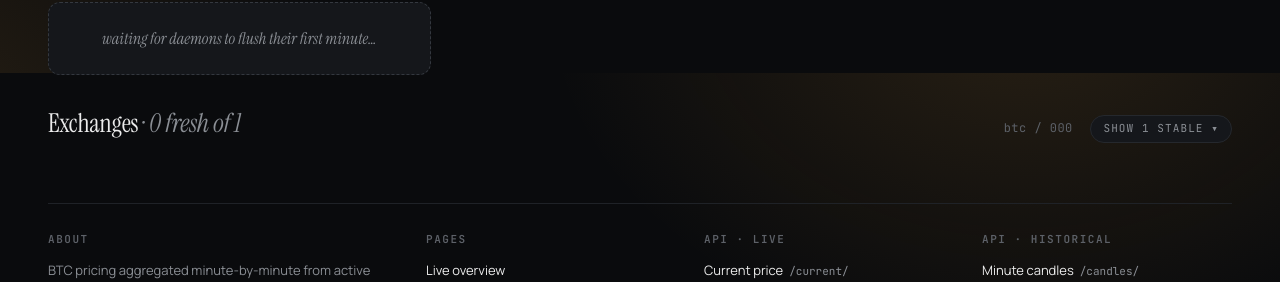
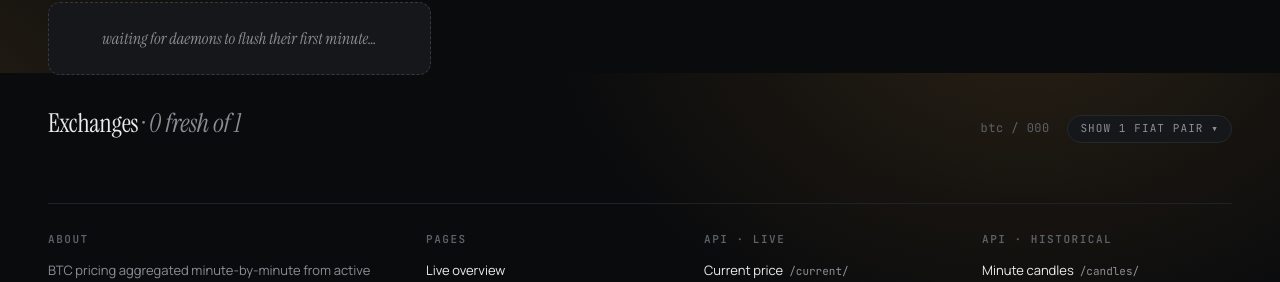
Before and after one commit to AbelLykens/pricemon, a Django app: page / in a window 1280 px wide. Shown: the part 727-1009 px from the top of the page. Run offline with Django 5.2, Linux system fonts and the light colour scheme; tables that the repository leaves empty hold one stand-in row (values such as "Sample post"); parts of the project's set-up code (start-up, migrations or seed data) failed here and were passed over.

Commit message:
Extend chart timeframes to 7d/31d/365d and rename stable toggle
- Adds 7d (10080m), 31d (44640m), 365d (525600m) chart window pills
  with interval mappings (1h, 4h, 1d) sized to keep ~100–365 bars.
- Raises the /api/v1/candles/agg/ window cap from 1440 to 525600
  minutes (backwards compatible — old clients still clamp at 1440).
- Calls timeScale().fitContent() after each setData so the chosen
  timeframe always fills the chart box; hides hh:mm tick labels for
  daily-or-coarser intervals.
- Renames the previous "stable" toggle to "fiat-pair" with corrected
  semantics: it hides only fiat-to-fiat / stable-to-fiat rate-input
  feeds (USDT/USD, USD/EUR, EUR/USDT). BTC-USDT and BTC-USDC stay
  visible because they are legitimate BTC markets, not rate inputs.

Co-Authored-By: Claude Opus 4.7 (1M context) <noreply@anthropic.com>

```diff
--- a/api/templates/api/_exchange_card.html
+++ b/api/templates/api/_exchange_card.html
@@ -1,5 +1,5 @@
 {# Single exchange row card — used inside _overview_content.html. #}
-<div class="ex-card{% if not r.fresh %} dim{% endif %}{% if r.is_stable %} stable{% endif %}">
+<div class="ex-card{% if not r.fresh %} dim{% endif %}{% if r.is_fiat_pair %} fiat-pair{% endif %}">
   <div class="ex-head">
     <div>
       <div class="ex-name">{{ r.exchange }}</div>
--- a/api/templates/api/_overview_content.html
+++ b/api/templates/api/_overview_content.html
@@ -116,7 +116,7 @@
 {# ── Exchanges grid ────────────────────────────────────────── #}
 {% if rows %}
   <div class="section-head">
-    <h2>Exchanges<em> · {{ fresh_count }} fresh{% if dim_count or stable_count %} of {{ rows|length }}{% endif %}</em></h2>
+    <h2>Exchanges<em> · {{ fresh_count }} fresh{% if dim_count or fiat_pair_count %} of {{ rows|length }}{% endif %}</em></h2>
     <span class="section-sub">
       {% if show_all %}all quotes
       {% elif selected_quote %}btc / {{ selected_quote }}
@@ -127,10 +127,10 @@
           <span class="open-label">hide aging/stale ▴</span>
         </button>
       {% endif %}
-      {% if stable_count %}
-        <button type="button" class="stable-toggle" data-stable-count="{{ stable_count }}">
-          <span class="closed-label">show {{ stable_count }} stable ▾</span>
-          <span class="open-label">hide stable ▴</span>
+      {% if fiat_pair_count %}
+        <button type="button" class="fiat-pair-toggle" data-fiat-pair-count="{{ fiat_pair_count }}">
+          <span class="closed-label">show {{ fiat_pair_count }} fiat pair{{ fiat_pair_count|pluralize }} ▾</span>
+          <span class="open-label">hide fiat pairs ▴</span>
         </button>
       {% endif %}
     </span>
@@ -139,7 +139,7 @@
   {% if show_all %}
     {% regroup rows by quote as rows_by_quote %}
     {% for group in rows_by_quote %}
-      <div class="ex-group{% if group.grouper in peg_quotes %} stable-group{% endif %}">
+      <div class="ex-group">
         <div class="group-label">btc / {{ group.grouper }} · {{ group.list|length }} feed{{ group.list|length|pluralize }}</div>
         <div class="ex-grid">
           {% for r in group.list %}
--- a/api/templates/api/overview.html
+++ b/api/templates/api/overview.html
@@ -450,19 +450,16 @@
     margin-top: 2px;
   }
 
-  /* fresh-only default; stale/aging and stablecoin pairs revealed by body classes */
+  /* fresh-only default; stale/aging and fiat-pair feeds revealed by body classes */
   .ex-card.dim { display: none; }
   body.show-stale .ex-card.dim { display: flex; opacity: 0.78; }
-  .ex-card.stable { display: none; }
-  body.show-stables .ex-card.stable { display: flex; }
-  /* both toggles must agree to reveal a card that is both stable AND dim */
-  .ex-card.stable.dim { display: none; }
-  body.show-stale.show-stables .ex-card.stable.dim { display: flex; opacity: 0.78; }
-  /* in all-mode the whole group hides when its quote is a stablecoin */
-  .ex-group.stable-group { display: none; }
-  body.show-stables .ex-group.stable-group { display: block; }
+  .ex-card.fiat-pair { display: none; }
+  body.show-fiat-pairs .ex-card.fiat-pair { display: flex; }
+  /* both toggles must agree to reveal a card that is both fiat-pair AND dim */
+  .ex-card.fiat-pair.dim { display: none; }
+  body.show-stale.show-fiat-pairs .ex-card.fiat-pair.dim { display: flex; opacity: 0.78; }
 
-  .dim-toggle, .stable-toggle {
+  .dim-toggle, .fiat-pair-toggle {
     appearance: none;
     background: var(--surface);
     border: 1px solid var(--border);
@@ -476,16 +473,16 @@
     margin-left: 10px;
     transition: color 0.15s, border-color 0.15s, background 0.15s;
   }
-  .dim-toggle:hover, .stable-toggle:hover {
+  .dim-toggle:hover, .fiat-pair-toggle:hover {
     color: var(--text); border-color: var(--border-strong); background: var(--surface-hover);
   }
-  .dim-toggle .open-label, .stable-toggle .open-label { display: none; }
+  .dim-toggle .open-label, .fiat-pair-toggle .open-label { display: none; }
   body.show-stale .dim-toggle .open-label { display: inline; }
   body.show-stale .dim-toggle .closed-label { display: none; }
   body.show-stale .dim-toggle { color: var(--text); border-color: var(--border-strong); }
-  body.show-stables .stable-toggle .open-label { display: inline; }
-  body.show-stables .stable-toggle .closed-label { display: none; }
-  body.show-stables .stable-toggle { color: var(--text); border-color: var(--border-strong); }
+  body.show-fiat-pairs .fiat-pair-toggle .open-label { display: inline; }
+  body.show-fiat-pairs .fiat-pair-toggle .closed-label { display: none; }
+  body.show-fiat-pairs .fiat-pair-toggle { color: var(--text); border-color: var(--border-strong); }
 
   /* group by quote when ALL mode */
   .ex-group { margin-bottom: 22px; }
@@ -679,6 +676,9 @@
                 <button type="button" class="pill" data-chart-window="360">6h</button>
                 <button type="button" class="pill" data-chart-window="720">12h</button>
                 <button type="button" class="pill" data-chart-window="1440">24h</button>
+                <button type="button" class="pill" data-chart-window="10080">7d</button>
+                <button type="button" class="pill" data-chart-window="44640">31d</button>
+                <button type="button" class="pill" data-chart-window="525600">365d</button>
               </div>
             </div>
             <div class="chart-box" data-fiat-chart="{{ fiat }}"></div>
@@ -749,14 +749,14 @@
   (function () {
     const KEY = 'pricemon:theme';
     const STALE_KEY = 'pricemon:showStale';
-    const STABLES_KEY = 'pricemon:showStables';
+    const FIAT_PAIRS_KEY = 'pricemon:showFiatPairs';
     let theme = 'dark';
     try { theme = localStorage.getItem(KEY) || 'dark'; } catch (_) {}
     document.documentElement.dataset.theme = theme === 'light' ? 'light' : 'dark';
     document.addEventListener('DOMContentLoaded', () => {
       try {
         if (localStorage.getItem(STALE_KEY) === '1') document.body.classList.add('show-stale');
-        if (localStorage.getItem(STABLES_KEY) === '1') document.body.classList.add('show-stables');
+        if (localStorage.getItem(FIAT_PAIRS_KEY) === '1') document.body.classList.add('show-fiat-pairs');
       } catch (_) {}
     });
     document.addEventListener('click', (e) => {
@@ -767,11 +767,11 @@
         try { localStorage.setItem(STALE_KEY, next ? '1' : '0'); } catch (_) {}
         return;
       }
-      const stable = e.target.closest('.stable-toggle');
-      if (stable) {
-        const next = !document.body.classList.contains('show-stables');
-        document.body.classList.toggle('show-stables', next);
-        try { localStorage.setItem(STABLES_KEY, next ? '1' : '0'); } catch (_) {}
+      const fp = e.target.closest('.fiat-pair-toggle');
+      if (fp) {
+        const next = !document.body.classList.contains('show-fiat-pairs');
+        document.body.classList.toggle('show-fiat-pairs', next);
+        try { localStorage.setItem(FIAT_PAIRS_KEY, next ? '1' : '0'); } catch (_) {}
       }
     });
     document.addEventListener('DOMContentLoaded', () => {
@@ -1008,7 +1008,14 @@
     const DEFAULT_WINDOW_MIN = 360;
     const STORAGE_KEY = 'pricemon:chartWindowMin';
     const REFRESH_MS = 15000;
-    const INTERVAL_FOR_WINDOW = { 60: 1, 120: 1, 360: 1, 720: 5, 1440: 5 };
+    // Bucket size per window — keeps ~60–365 candles on screen at every zoom.
+    const INTERVAL_FOR_WINDOW = {
+      60: 1, 120: 1, 360: 1, 720: 5, 1440: 5,
+      10080: 60,        // 7d  → hourly  (168 bars)
+      44640: 240,       // 31d → 4h     (186 bars)
+      525600: 1440,     // 365d → daily (365 bars)
+    };
+    const ALLOWED_WINDOWS = new Set(Object.keys(INTERVAL_FOR_WINDOW).map(Number));
     const fiats = Array.from(document.querySelectorAll('[data-fiat-chart]'))
       .map(el => el.dataset.fiatChart);
     if (!fiats.length || typeof LightweightCharts === 'undefined') return;
@@ -1016,12 +1023,15 @@
     let windowMin = DEFAULT_WINDOW_MIN;
     try {
       const stored = Number(localStorage.getItem(STORAGE_KEY));
-      const allowed = new Set([60, 120, 360, 720, 1440]);
-      if (allowed.has(stored)) windowMin = stored;
+      if (ALLOWED_WINDOWS.has(stored)) windowMin = stored;
     } catch (_) {}
 
     function intervalFor(w) { return INTERVAL_FOR_WINDOW[w] || 1; }
-    function fmtInterval(m) { return m < 60 ? `${m}m` : `${m / 60}h`; }
+    function fmtInterval(m) {
+      if (m < 60) return `${m}m`;
+      if (m < 1440) return `${m / 60}h`;
+      return `${m / 1440}d`;
+    }
 
     function chartThemeOpts() {
       const styles = getComputedStyle(document.documentElement);
@@ -1113,17 +1123,26 @@
         const data = await res.json();
         const intResp = data.interval_minutes || interval;
         const intLabel = fmtInterval(intResp);
+        // Hide hh:mm tick labels for daily candles — they'd all read 00:00 UTC.
+        const dailyOrCoarser = intResp >= 1440;
         for (const fiat of targets) {
           const entry = charts[fiat];
           const bars = (data.series && data.series[fiat]) || [];
           if (!entry) continue;
+          entry.chart.applyOptions({
+            timeScale: { timeVisible: !dailyOrCoarser, secondsVisible: false },
+          });
           entry.series.setData(bars);
+          // Fit the candles to the requested window every refresh so the
+          // user's chosen 7d/31d/365d frame always fills the chart box.
+          entry.chart.timeScale().fitContent();
           if (bars.length === 0) {
             setStatus(fiat, 'no data in window', true);
           } else {
             const last = bars[bars.length - 1];
-            const ts = new Date(last.time * 1000).toISOString().slice(11, 16);
-            setStatus(fiat, `${bars.length} bars · ${intLabel} · last ${ts} utc · ${last.close.toFixed(2)} ${fiat}`, false);
+            const iso = new Date(last.time * 1000).toISOString();
+            const ts = dailyOrCoarser ? iso.slice(0, 10) : iso.slice(11, 16) + ' utc';
+            setStatus(fiat, `${bars.length} bars · ${intLabel} · last ${ts} · ${last.close.toFixed(2)} ${fiat}`, false);
           }
         }
       } catch (err) {
--- a/api/views.py
+++ b/api/views.py
@@ -1292,7 +1292,8 @@ class CandlesAggView(APIView):
             window = int(request.query_params.get("window", 360))
         except ValueError:
             return Response({"detail": "window must be an integer"}, status=400)
-        window = max(1, min(window, 1440))
+        # Allow windows up to one year so the overview chart can render 7d/31d/365d.
+        window = max(1, min(window, 525600))
         try:
             interval = int(request.query_params.get("interval", 1))
         except ValueError:
@@ -1631,13 +1632,16 @@ class OverviewView(View):
             age_sec = (now - latest_minute).total_seconds() if latest_minute else None
             hour = hourly_map.get(pair.id, {})
             cur = current_by_pair_id.get(pair.id, {"live": False})
-            is_stable = pair.base.code in peg_map or pair.quote.code in peg_map
+            # "Fiat pair": both sides are fiat or stable (e.g. USDT/USD, USD/EUR).
+            # These are rate-input feeds, not BTC markets, so they collapse by
+            # default. BTC-USDT/BTC-USDC stay visible — their base is BTC.
+            is_fiat_pair = pair.base.is_quote and pair.quote.is_quote
             rows.append({
                 "exchange": pair.exchange.slug,
                 "base": pair.base.code,
                 "quote": pair.quote.code,
                 "symbol": pair.cryptofeed_symbol,
-                "is_stable": is_stable,
+                "is_fiat_pair": is_fiat_pair,
                 "latest_minute": latest_minute,
                 "age_sec": age_sec,
                 "fresh": age_sec is not None and age_sec <= 180,
@@ -1688,12 +1692,11 @@ class OverviewView(View):
             global_vwap_fiat = {k: v for k, v in global_vwap_fiat.items() if k == selected_quote}
             global_vwap = {k: v for k, v in global_vwap.items() if k == selected_quote}
 
-        # Only count "fresh, non-stable" rows as default-visible; the rest
-        # hide behind the aging/stale or stablecoin toggles.
-        stable_count = sum(1 for r in rows if r["is_stable"])
-        fresh_count = sum(1 for r in rows if r["fresh"] and not r["is_stable"])
-        dim_count = sum(1 for r in rows if not r["fresh"] and not r["is_stable"])
-        peg_quotes = sorted(peg_map.keys())
+        # Only count fresh, BTC-market rows as default-visible; the rest hide
+        # behind the aging/stale or fiat-pair toggles.
+        fiat_pair_count = sum(1 for r in rows if r["is_fiat_pair"])
+        fresh_count = sum(1 for r in rows if r["fresh"] and not r["is_fiat_pair"])
+        dim_count = sum(1 for r in rows if not r["fresh"] and not r["is_fiat_pair"])
 
         ctx = {
             "now": now,
@@ -1713,8 +1716,7 @@ class OverviewView(View):
             "rows": rows,
             "fresh_count": fresh_count,
             "dim_count": dim_count,
-            "stable_count": stable_count,
-            "peg_quotes": peg_quotes,
+            "fiat_pair_count": fiat_pair_count,
             "active_exchanges": Exchange.objects.filter(is_active=True).count(),
             "total_aggregates": MinuteAggregate.objects.count(),
         }
```
